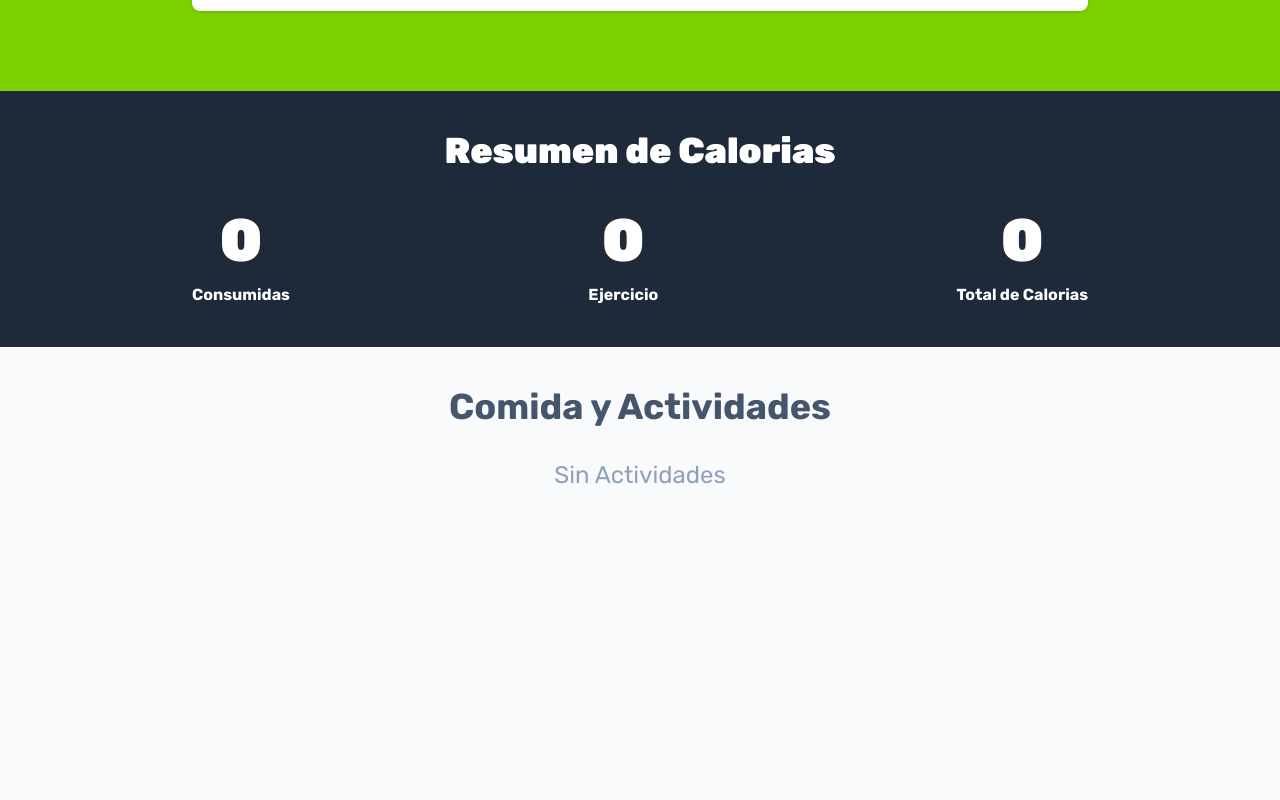
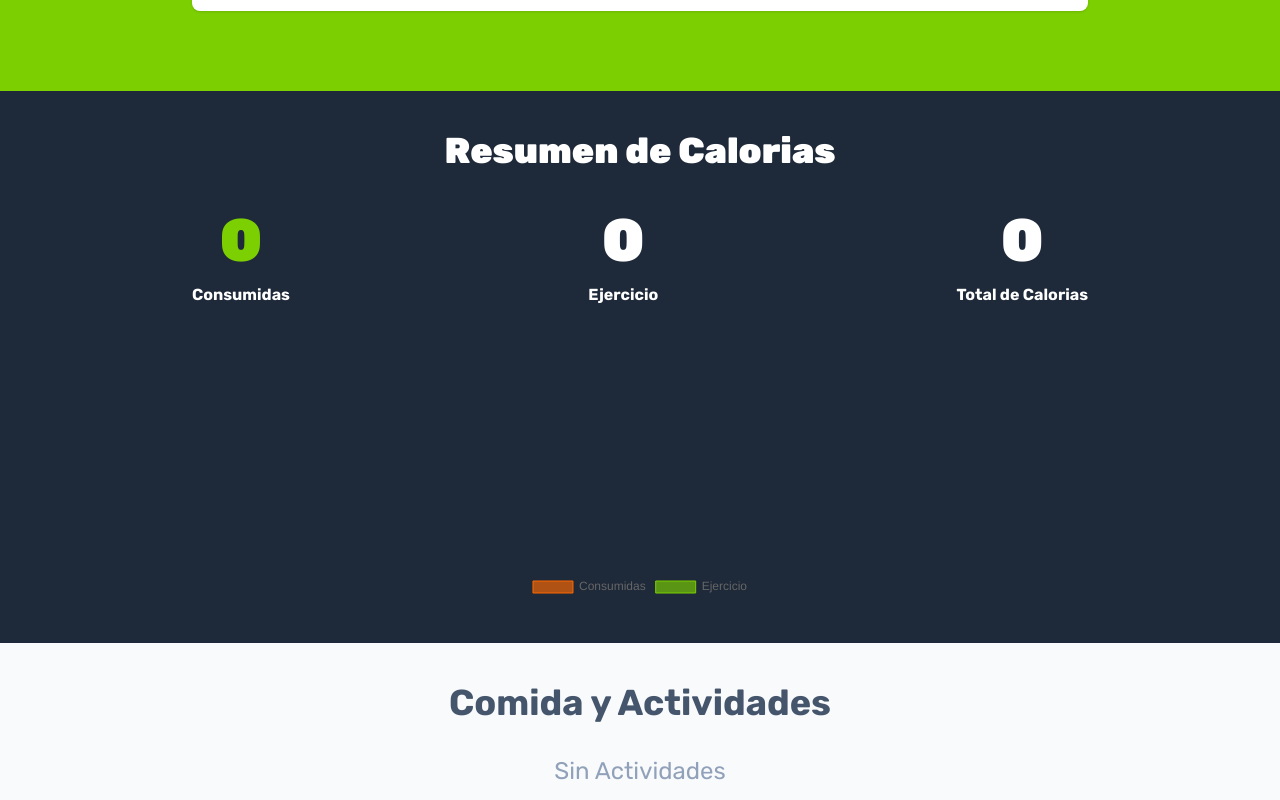
Before and after one commit to AldaMayorgaDev/04-Calorie-Tracker-React-TS-Chart, a React (Vite) app: page / in a window 1280 px wide. Shown: the part 540-1340 px from the top of the page. Before the commit the page ends 1071 px from the top, so only its background shows below. Built offline with nearby package versions, Linux system fonts and the light colour scheme.

Commit message:
[ADD] Se añade componente CalorieChart, una grafica sencilla para mostrar el resumen de calorias consumidas y quemadas

```diff
--- a/package.json
+++ b/package.json
@@ -15,7 +15,9 @@
     "@fortawesome/react-fontawesome": "^3.5.0",
     "@heroicons/react": "^2.2.0",
     "@tailwindcss/vite": "^4.3.3",
+    "chart.js": "^4.5.1",
     "react": "^19.2.8",
+    "react-chartjs-2": "^5.3.1",
     "react-dom": "^19.2.8",
     "tailwindcss": "^4.3.3",
     "uuid": "^14.0.1"
--- a/src/components/CalorieTracker.tsx
+++ b/src/components/CalorieTracker.tsx
@@ -1,6 +1,7 @@
 import {useMemo} from "react";
 import type {ActivityT} from "../types";
 import {CalorieDisplay} from "./utils/CalorieDisplay";
+import CalorieChart from "./utils/CalorieChart";
 
 type CalorieTrackerPropsT = {
   activities: ActivityT[];
@@ -29,6 +30,7 @@ export const CalorieTracker = ({activities}: CalorieTrackerPropsT) => {
   }, [activities]);
   return (
     <>
+      <div>
         <h2 className="text-4xl font-black text-white text-center">
           Resumen de Calorias
         </h2>
@@ -52,6 +54,22 @@ export const CalorieTracker = ({activities}: CalorieTrackerPropsT) => {
             calories={netCalories}
           />
         </div>
+      </div>
+
+      <div className="mt-10 w-64 h-64 mx-auto">
+        <CalorieChart
+          calories={{
+            caloriesConsumed: {
+              text: "Consumidas",
+              quantity: caloriesConsumed,
+            },
+            caloriesBurned: {
+              text: "Ejercicio",
+              quantity: caloriesBurned,
+            },
+          }}
+        />
+      </div>
     </>
   );
 };
--- /dev/null
+++ b/src/components/utils/CalorieChart.tsx
@@ -0,0 +1,46 @@
+import {Chart as ChartJS, ArcElement, Tooltip, Legend} from "chart.js";
+import {Doughnut} from "react-chartjs-2";
+
+type CalorieChartPropsT = {
+  calories: {
+    caloriesConsumed: {
+      text: string;
+      quantity: number;
+    };
+    caloriesBurned: {
+      text: string;
+      quantity: number;
+    };
+  };
+};
+const CalorieChart = ({calories}: CalorieChartPropsT) => {
+  ChartJS.register(ArcElement, Tooltip, Legend);
+
+  const data = {
+    labels: [calories.caloriesConsumed.text, calories.caloriesBurned.text],
+    datasets: [
+      {
+        label: "Calorias",
+        data: [
+          calories.caloriesConsumed.quantity,
+          calories.caloriesBurned.quantity,
+        ],
+        backgroundColor: ["#FF6900A6", "#7CCF00A6"],
+        borderColor: ["#FF6900", "#7CCF00"],
+        borderWidth: 1,
+      },
+    ],
+  };
+
+  const options = {
+    responsive: true,
+    plugins: {
+      legend: {
+        position: "bottom" as const,
+      },
+    },
+  };
+  return <Doughnut data={data} options={options} />;
+};
+
+export default CalorieChart;
--- a/src/components/utils/CalorieDisplay.tsx
+++ b/src/components/utils/CalorieDisplay.tsx
@@ -11,10 +11,10 @@ export const CalorieDisplay = ({
   const getColorByType = (type: string): string => {
     switch (type) {
       case "consumed":
-        return `yellow`;
+        return `lime`;
 
       case "burned":
-        return `red`;
+        return `orange`;
 
       default:
         return "while";
```
Also changed, not shown: 1 other file (tests, documents, lock files or other folders). Lines whose indentation alone changed are shown as unchanged.
